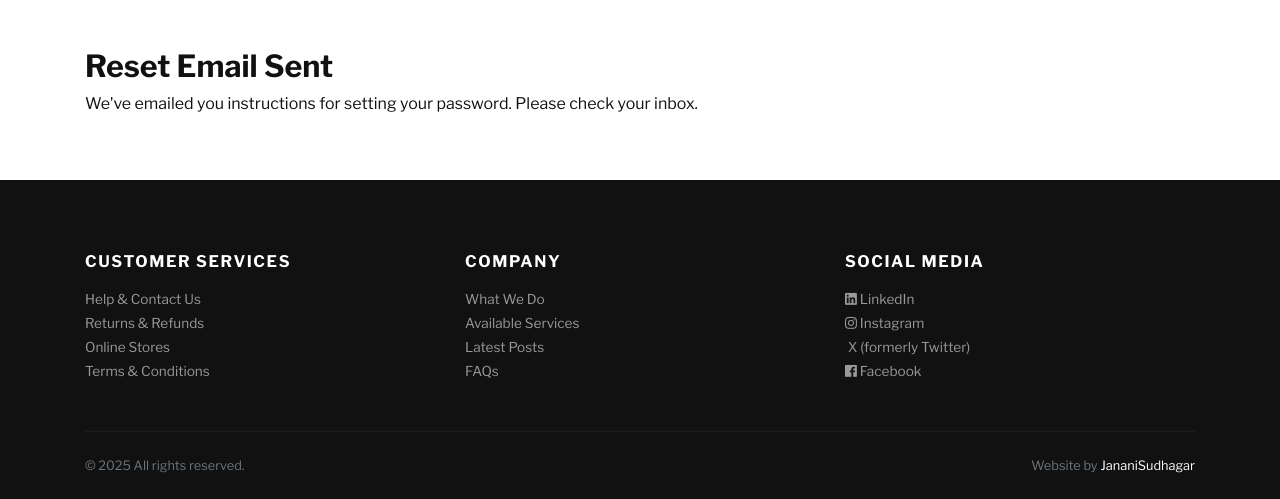
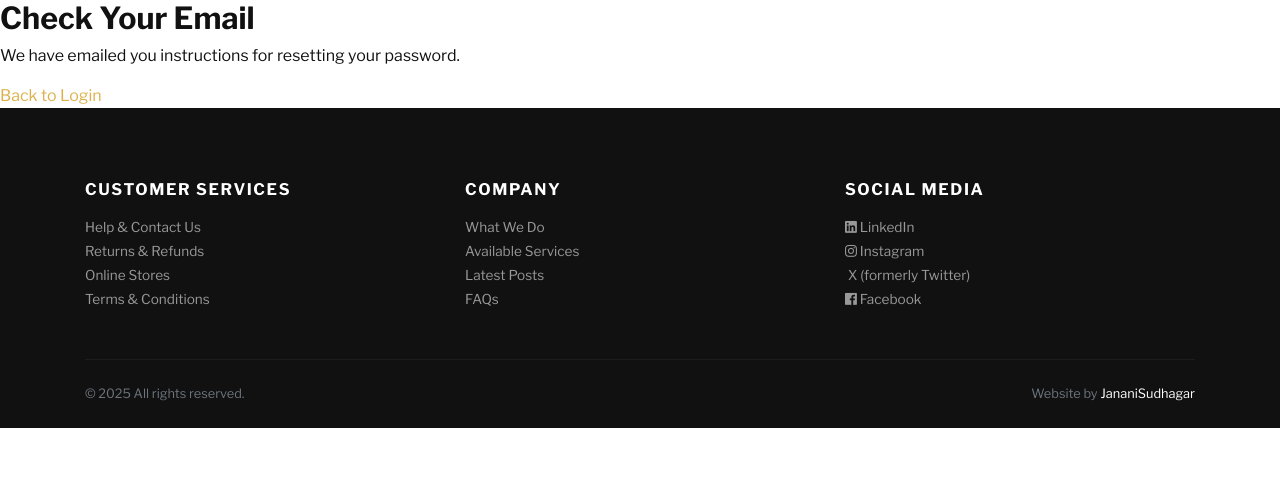
Before and after one commit to saijanu288/My-JewelryShop-Django-Project-2025, a Django app: page /password-reset/done/ in a window 1280 px wide. Shown: the part 71-570 px from the top of the page. Run offline with Django 3.2, Linux system fonts and the light colour scheme; data comes from the database, SQL or seed files in the repository; some libraries are stand-ins or nearby versions; some web fonts are replaced.

Commit message:
Update password_reset_done.html

```diff
--- a/templates/account/password_reset_done.html
+++ b/templates/account/password_reset_done.html
@@ -1,7 +1,6 @@
-{% extends 'base.html' %}
+{% extends "base.html" %}
 {% block content %}
-<div class="container py-5">
-    <h2>Reset Email Sent</h2>
-    <p>We've emailed you instructions for setting your password. Please check your inbox.</p>
-</div>
+<h2>Check Your Email</h2>
+<p>We have emailed you instructions for resetting your password.</p>
+<a href="{% url 'login' %}">Back to Login</a>
 {% endblock %}
```
